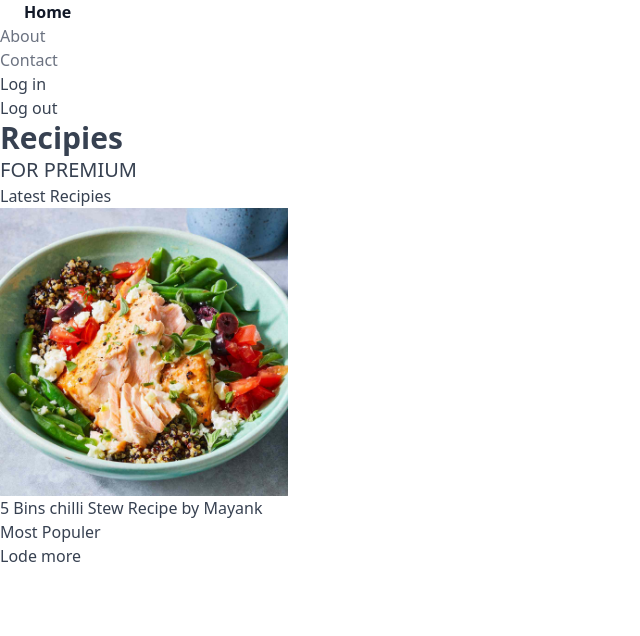
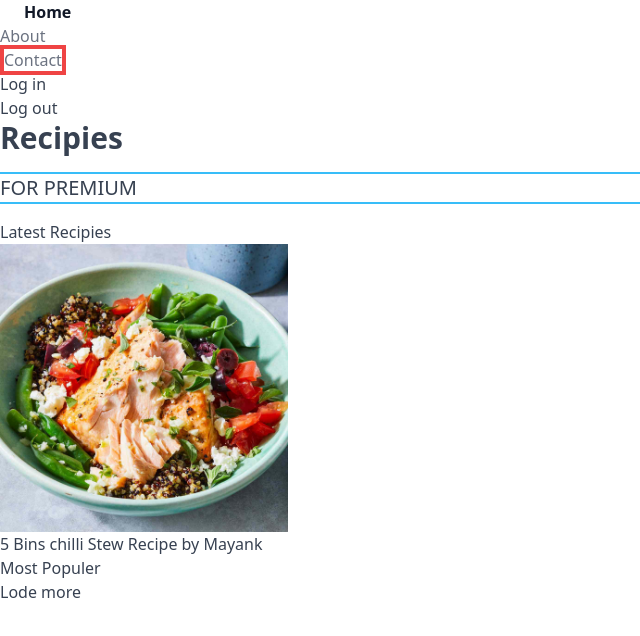
Before and after one commit to Mayank-singh-01/Tailwind_CSS, a plain HTML site: page index.html in a window 1280 px wide. Shown: the whole page, without its empty margins (0-640 px from the left). Drawn offline with Linux system fonts and the light colour scheme.

Commit message:
learning margin , padding and border

```diff
--- a/index.html
+++ b/index.html
@@ -24,7 +24,7 @@
               <span>About</span>
             </a></li>
             <li><a href="#">
-              <span>Contact</span>
+              <span class=" border-4 border-red-500 " >Contact </span>
             </a></li>
           </ul>
       </div>
@@ -39,7 +39,7 @@
   <main class="text-gray-700" >
     <div>
       <h2 class="text-3xl font-bold " >Recipies</h2>
-      <h2 class="text-xl uppercase "  >For Premium</h2>
+      <h2 class="text-xl uppercase border-y-2 border-sky-400 my-4 "  >For Premium</h2>
     </div>
     <div>
       <p>Latest Recipies</p>
```
Also changed, not shown: output.css.
